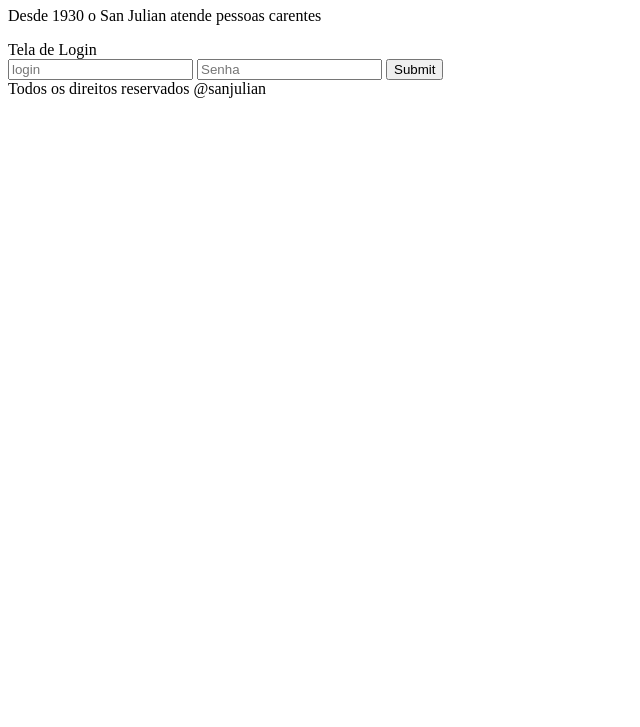
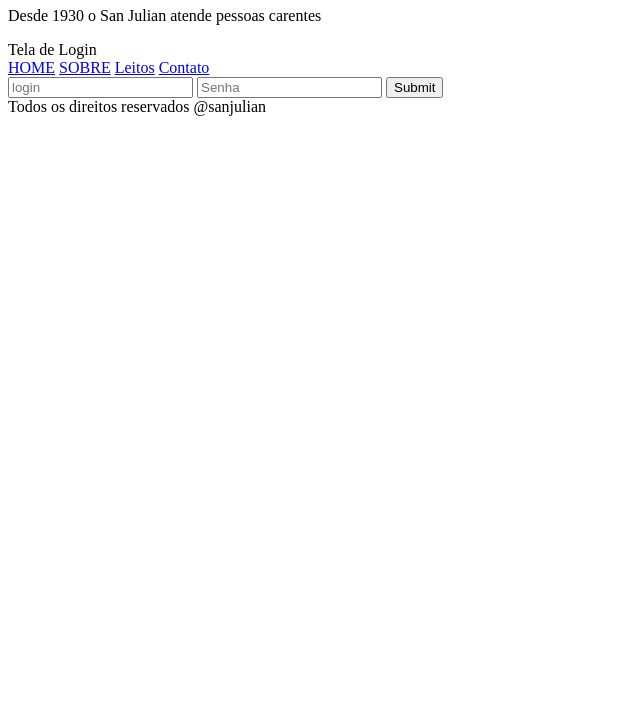
Before and after one commit to vanimartins67/Proj_Extension, a plain HTML site: page index.html in a window 1280 px wide. Shown: the part 73-800 px from the top of the page, without its empty margins (0-640 px from the left). Drawn offline with Linux system fonts and the light colour scheme.

Commit message:
tela de menu

```diff
--- a/index.html
+++ b/index.html
@@ -11,6 +11,15 @@
 
 
     <div>Tela de Login</div>
+
+    <nav>
+
+        <a href="#">HOME</a>
+        <a href="#">SOBRE</a>
+        <a href="#">Leitos</a>
+        <a href="#">Contato</a>
+
+    </nav>
     <form>
         <input type="text" placeholder="login">
         <input type="password" placeholder="Senha">
```
